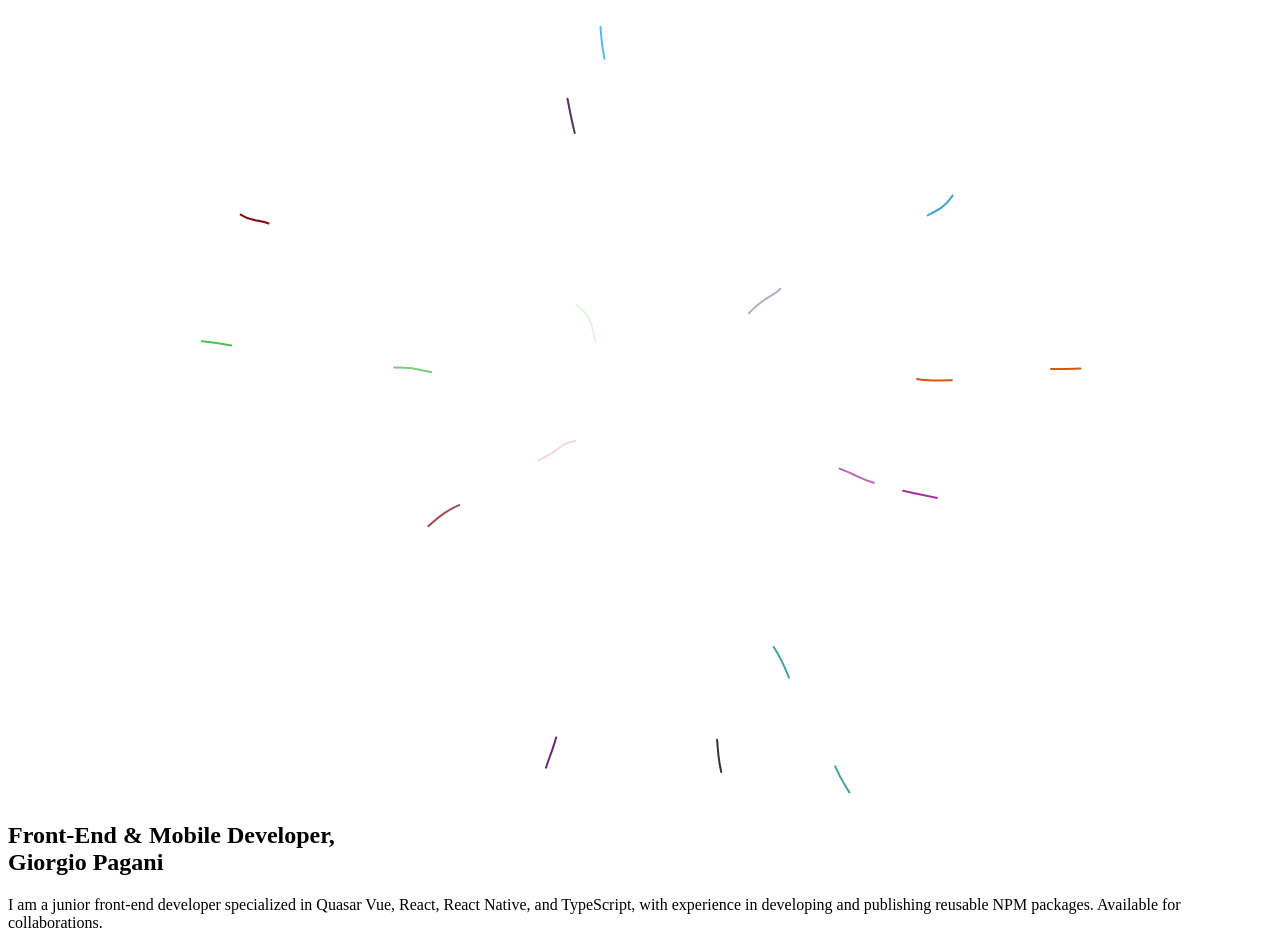
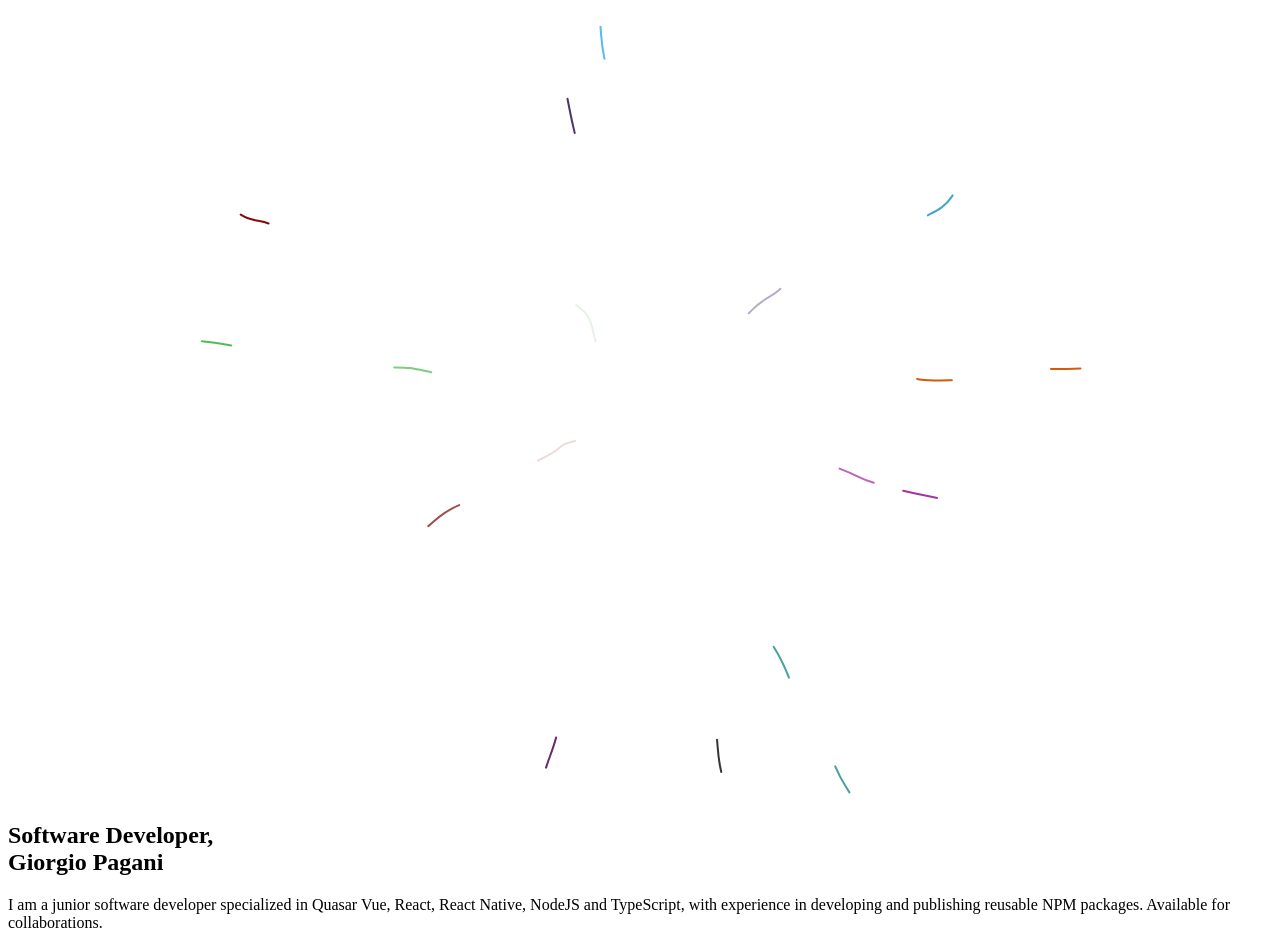
Before and after one commit to giorgiopagani17/Portfolio, a Next.js app: page /home in a window 1280 px wide. Built offline with nearby package versions, Linux system fonts and the light colour scheme.

Commit message:
fix titles

```diff
--- a/src/pages/home.tsx
+++ b/src/pages/home.tsx
@@ -7,10 +7,10 @@ export default function Home() {
         <>
             <BackgroundLines className="flex items-center justify-center w-full flex-col px-4">
                 <h2 className="bg-clip-text text-transparent text-center bg-gradient-to-b from-neutral-600 to-white text-3xl md:text-4xl lg:text-7xl font-sans py-2 md:py-10 relative z-20 font-bold tracking-tight">
-                    Front-End & Mobile Developer, <br /> <span className="bg-gradient-to-r from-blue-600 to-purple-600 bg-clip-text text-transparent text-5xl md:text-5xl lg:text-8xl">Giorgio Pagani</span>
+                Software Developer, <br /> <span className="bg-gradient-to-r from-blue-600 to-purple-600 bg-clip-text text-transparent text-5xl md:text-5xl lg:text-8xl">Giorgio Pagani</span>
                 </h2>
                 <p className="max-w-xl mx-auto text-sm md:text-lg text-neutral-400 text-center">
-                    I am a junior front-end developer specialized in Quasar Vue, React, React Native, and TypeScript, with experience in developing and publishing reusable NPM packages.
+                    I am a junior software developer specialized in Quasar Vue, React, React Native, NodeJS and TypeScript, with experience in developing and publishing reusable NPM packages.
                     Available for collaborations.
                 </p>
             </BackgroundLines>
```
